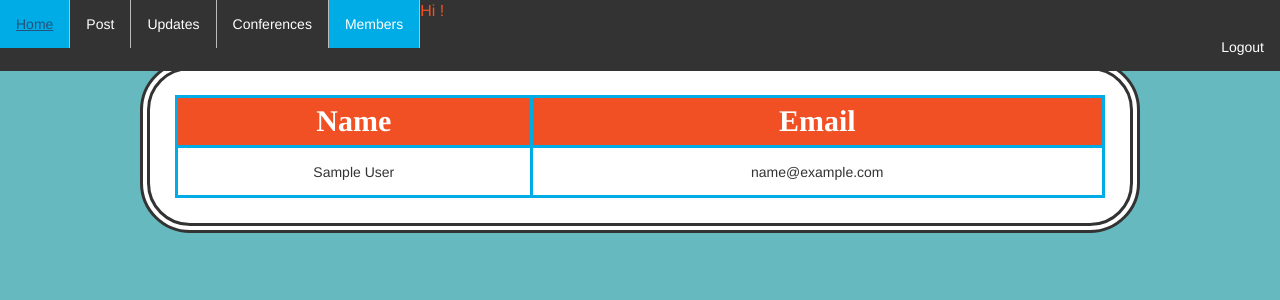
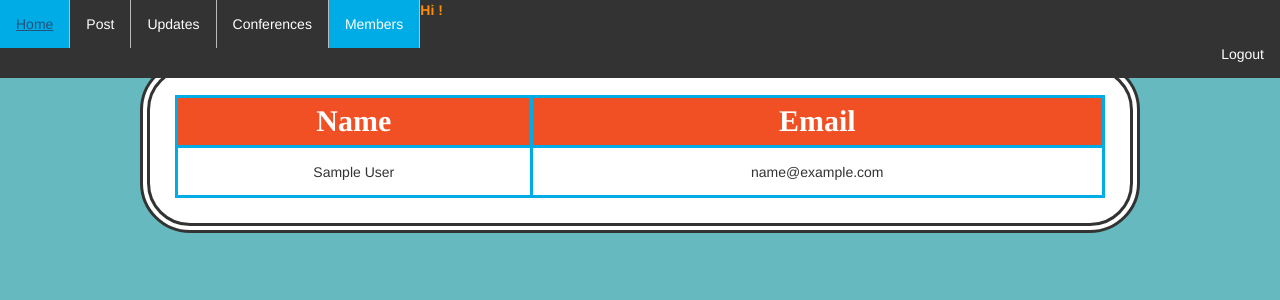
Before and after one commit to naim18-meet/cd-lab3-y2yl2, a Python web app: template templates/members.html in a window 1280 px wide. Shown: the top 300 px of the page. Run offline with Jinja, Linux system fonts and the light colour scheme; the template is opened without the code that fills it: most values are stand-ins (such as "Sample title", 1, 10 or a date in 2020); some libraries are stand-ins or nearby versions.

Commit message:
Tried different way to put user's name

```diff
--- a/static/stylesheets/conferences_style.css
+++ b/static/stylesheets/conferences_style.css
@@ -48,7 +48,3 @@
 #logout_button:hover {
     background-color: red;
 }
-
-#name{
-    color: #f15025;
-}
--- a/static/stylesheets/home_style.css
+++ b/static/stylesheets/home_style.css
@@ -51,7 +51,3 @@
 #logout_button:hover {
     background-color: red;
 }
-
-#name{
-    color: #f15025;
-}
--- a/static/stylesheets/members_style.css
+++ b/static/stylesheets/members_style.css
@@ -73,7 +73,3 @@
 #logout_button:hover {
     background-color: red;
 }
-
-#name{
-    color: #f15025;
-}
--- a/static/stylesheets/post_style.css
+++ b/static/stylesheets/post_style.css
@@ -58,7 +58,3 @@
 #logout_button:hover {
     background-color: red;
 }
-
-#name{
-    color: #f15025;
-}
--- a/static/stylesheets/sessions_style.css
+++ b/static/stylesheets/sessions_style.css
@@ -46,7 +46,3 @@
 #logout_button:hover {
     background-color: red;
 }
-
-#name{
-    color: #f15025;
-}
--- a/templates/conferences.html
+++ b/templates/conferences.html
@@ -18,7 +18,7 @@
   <li class="li"><a href="{{url_for('sessions')}}">Updates</a></li>
   <li class="li"><a class="active" href="{{url_for('conferences')}}">Conferences</a></li>
   <li class="li"><a href="{{url_for('members')}}">Members</a></li>
-  <li id="name" style="border-right: 1px solid #333; font-size: 16px;">Hi {{ user.first_name }}!</li>
+  <li><p style="color: darkorange;"><b>Hi {{ user.first_name}}!</b></p></li>
   <li style="float: right"><a id="logout_button" href="{{url_for('login_signup')}}">Logout</a></li>
 </ul>
 
--- a/templates/home.html
+++ b/templates/home.html
@@ -21,7 +21,7 @@
   <li class="li"><a href="{{url_for('sessions')}}">Updates</a></li>
   <li class="li"><a href="{{url_for('conferences')}}">Conferences</a></li>
   <li class="li"><a href="{{url_for('members')}}">Members</a></li>
-  <li id="name" style="border-right: 1px solid #333; font-size: 16px;">Hi {{ user.first_name }}!</li>
+  <li><p style="color: darkorange;"><b>Hi {{ user.first_name}}!</b></p></li>
   <li style="float: right"><a id="logout_button" href="{{url_for('login_signup')}}">Logout</a></li>
 </ul>
 
--- a/templates/members.html
+++ b/templates/members.html
@@ -18,7 +18,7 @@
   <li class="li"><a href="{{url_for('sessions')}}">Updates</a></li>
   <li class="li"><a href="{{url_for('conferences')}}">Conferences</a></li>
   <li class="li"><a class="active" href="{{url_for('members')}}">Members</a></li>
-  <li id="name" style="border-right: 1px solid #333; font-size: 16px;">Hi {{ user.first_name }}!</li>
+  <li><p style="color: darkorange;"><b>Hi {{ user.first_name}}!</b></p></li>
   <li style="float: right"><a id="logout_button" href="{{url_for('login_signup')}}">Logout</a></li>
 </ul>
 
--- a/templates/post.html
+++ b/templates/post.html
@@ -22,7 +22,7 @@
   <li class="li"><a href="{{url_for('sessions')}}">Updates</a></li>
   <li class="li"><a href="{{url_for('conferences')}}">Conferences</a></li>
   <li class="li"><a href="{{url_for('members')}}">Members</a></li>
-  <li id="name" style="border-right: 1px solid #333; font-size: 16px;">Hi {{ user.first_name }}!</li>
+  <li><p style="color: darkorange;"><b>Hi {{ user.first_name}}!</b></p></li>
   <li style="float: right" ><a id="logout_button" href="{{url_for('login_signup')}}">Logout</a></li>
 </ul>
 
--- a/templates/sessions.html
+++ b/templates/sessions.html
@@ -18,7 +18,7 @@
   <li class="li"><a class="active" href="{{url_for('sessions')}}">Updates</a></li>
   <li class="li"><a href="{{url_for('conferences')}}">Conferences</a></li>
   <li class="li"><a href="{{url_for('members')}}">Members</a></li>
-  <li id="name" style="border-right: 1px solid #333; font-size: 16px;">Hi {{ user.first_name }}!</li>
+  <li><p style="color: darkorange;"><b>Hi {{ user.first_name}}!</b></p></li>
   <li style="float: right" ><a id="logout_button" href="{{url_for('login_signup')}}">Logout</a></li>
 </ul>
 
```
